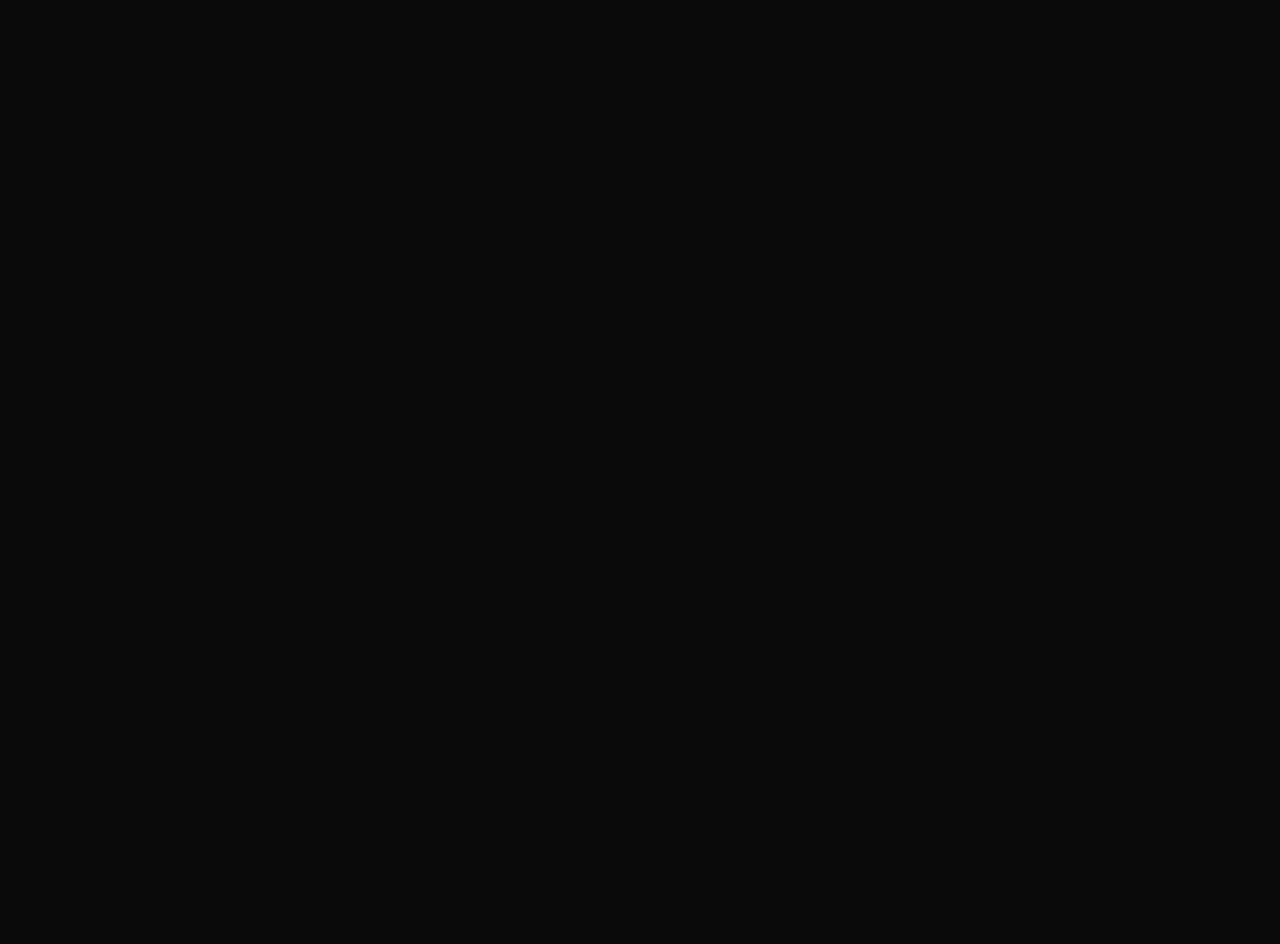
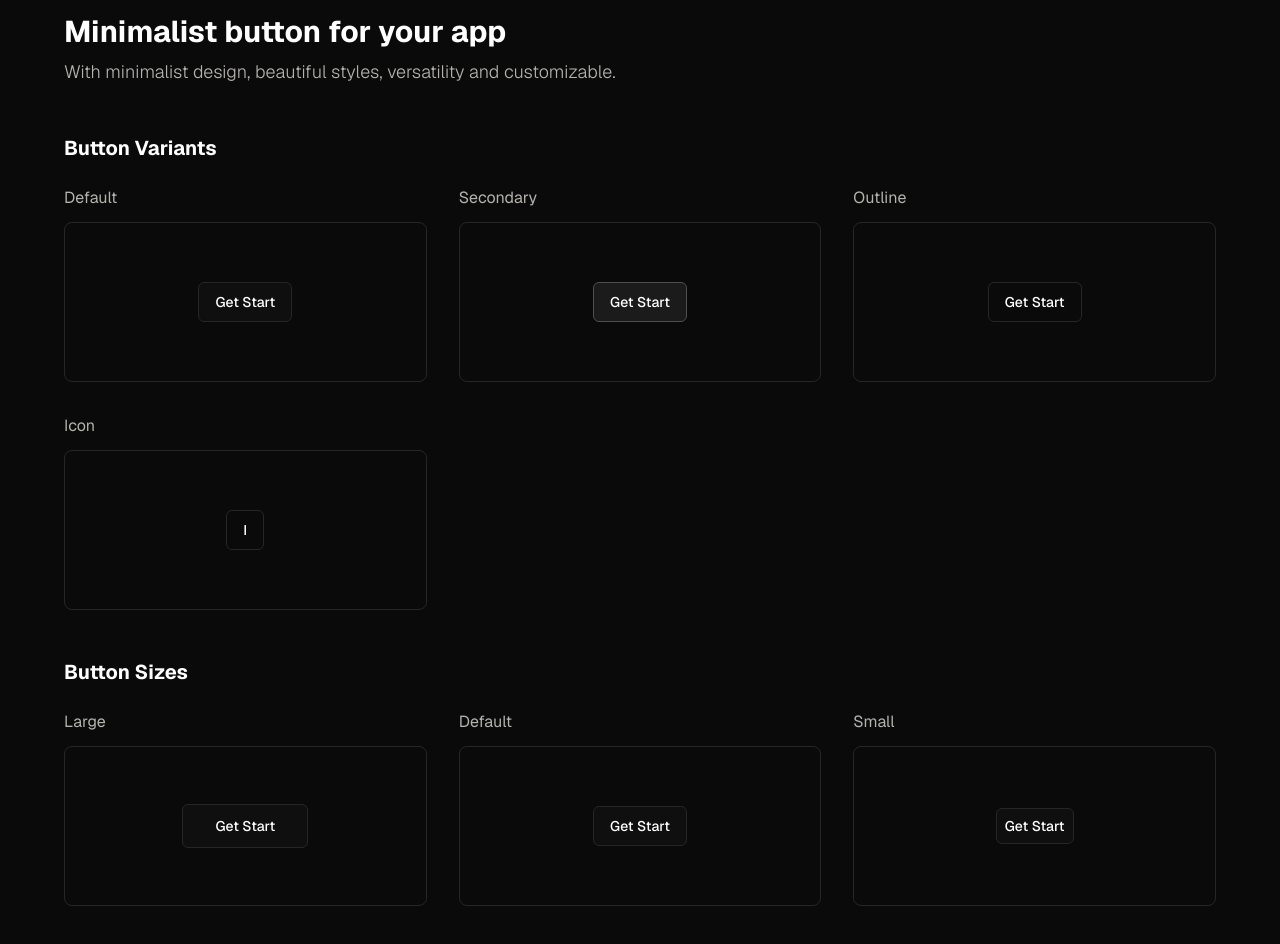
Before and after one commit to thiagomarim/core-ui, a Next.js app: page / in a window 1280 px wide. Shown: the part 520-1464 px from the top of the page. Before the commit the page ends 800 px from the top, so only its background shows below. Built offline with nearby package versions, Linux system fonts and the light colour scheme.

Commit message:
feat: add introduction about the button

```diff
--- a/src/app/page.tsx
+++ b/src/app/page.tsx
@@ -1,9 +1,11 @@
+import ButtonSection from "@/components/button-section";
 import HeroSection from "@/components/hero-section";
 
 export default function Home() {
   return (
     <main className="container">
       <HeroSection />
+      <ButtonSection />
     </main>
   );
 }
--- /dev/null
+++ b/src/components/button-section/index.tsx
@@ -0,0 +1,47 @@
+import Link from "next/link";
+import { Button } from "../ui/button";
+import CardIntro from "../card-intro";
+
+export default function ButtonSection() {
+  return (
+    <section className="flex flex-col">
+      <h1 className="text-2xl font-bold md:text-3xl text-primary">
+        Minimalist button for your app
+      </h1>
+      <p className="mt-2 text-lg font-light text-secondary">
+        With minimalist design, beautiful styles, versatility and customizable.
+      </p>
+      <div className="mt-12">
+        <span className="text-primary font-bold text-xl ">Button Variants</span>
+        <div className="grid grid-cols-3 gap-8 mt-6">
+          <CardIntro name="Default">
+            <Button>Get Start</Button>
+          </CardIntro>
+          <CardIntro name="Secondary">
+            <Button variant={"secondary"}>Get Start</Button>
+          </CardIntro>
+          <CardIntro name="Outline">
+            <Button variant={"outline"}>Get Start</Button>
+          </CardIntro>
+          <CardIntro name="Icon">
+            <Button variant={"icon"}>I</Button>
+          </CardIntro>
+        </div>
+      </div>
+      <div className="my-12">
+        <span className="text-primary font-bold text-xl ">Button Sizes</span>
+        <div className="grid grid-cols-3 gap-8 mt-6">
+          <CardIntro name="Large">
+            <Button size={"lg"}>Get Start</Button>
+          </CardIntro>
+          <CardIntro name="Default">
+            <Button size={"default"}>Get Start</Button>
+          </CardIntro>
+          <CardIntro name="Small">
+            <Button size={"sm"}>Get Start</Button>
+          </CardIntro>
+        </div>
+      </div>
+    </section>
+  );
+}
--- /dev/null
+++ b/src/components/card-intro/index.tsx
@@ -0,0 +1,19 @@
+import { ReactNode } from "react";
+
+interface CardIntroProps {
+  children: ReactNode;
+  name: string;
+}
+
+export default function CardIntro({ children, name }: CardIntroProps) {
+  return (
+    <div className="flex flex-col gap-3">
+      <h3>{name}</h3>
+      <div className="border border-[#262626] rounded-lg h-40">
+        <div className="w-full h-full flex justify-center items-center">
+          {children}
+        </div>
+      </div>
+    </div>
+  );
+}
```
